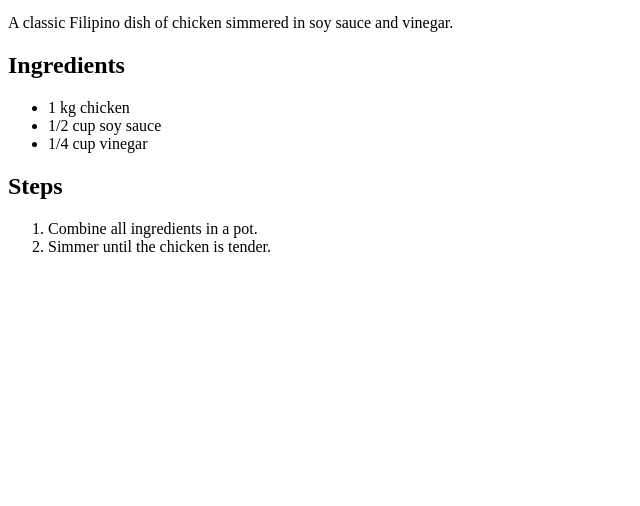
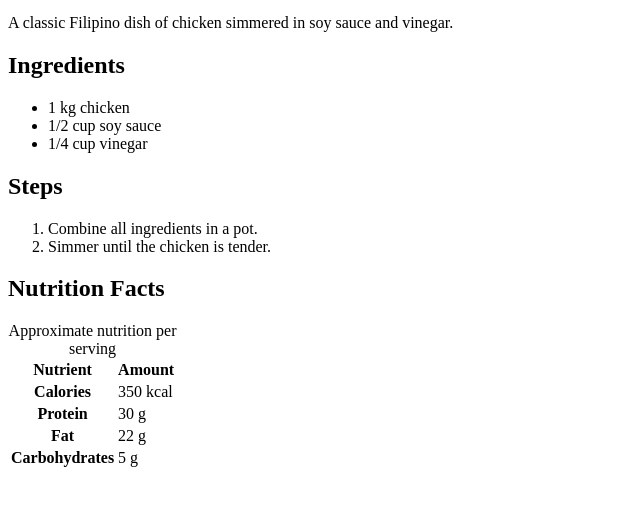
Before and after one commit to jas843/odin-recipes, a plain HTML site: page recipes/adobo.html in a window 1280 px wide. Shown: the part 100-606 px from the top of the page, without its empty margins (0-640 px from the left). Drawn offline with Linux system fonts and the light colour scheme.

Commit message:
Add nutrition table

```diff
--- a/recipes/adobo.html
+++ b/recipes/adobo.html
@@ -24,6 +24,24 @@
           <li>Combine all ingredients in a pot.</li>
           <li>Simmer until the chicken is tender.</li>
         </ol>
+        <section>
+  <h2>Nutrition Facts</h2>
+  <table>
+    <caption>Approximate nutrition per serving</caption>
+    <thead>
+      <tr>
+        <th scope="col">Nutrient</th>
+        <th scope="col">Amount</th>
+      </tr>
+    </thead>
+    <tbody>
+      <tr><th scope="row">Calories</th><td>350 kcal</td></tr>
+      <tr><th scope="row">Protein</th><td>30 g</td></tr>
+      <tr><th scope="row">Fat</th><td>22 g</td></tr>
+      <tr><th scope="row">Carbohydrates</th><td>5 g</td></tr>
+    </tbody>
+  </table>
+</section>
       </article>
     </main>
   </body>
```
